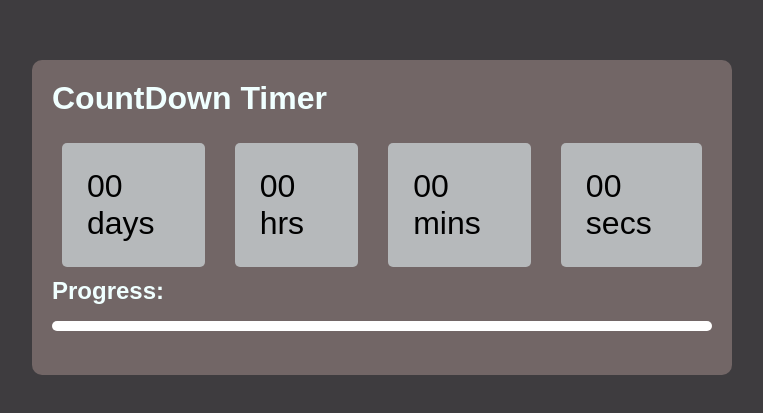
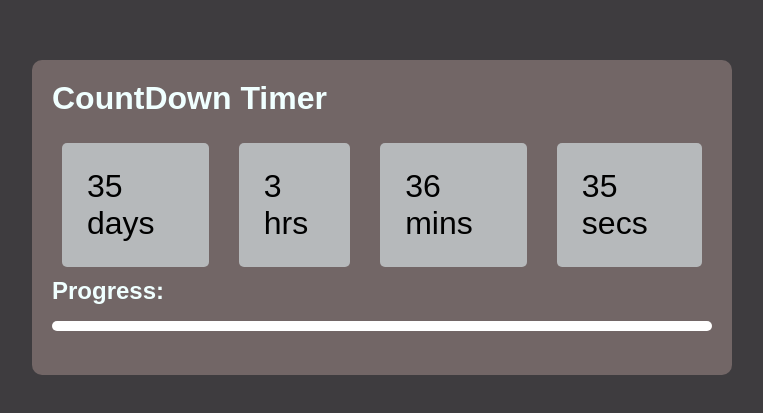
Before and after one commit to HamidTechy/javascript-practice-set, a plain HTML site: page jsWithBabbar/countDownTImer/index.html in a window 1280 px wide. Shown: the part 183-596 px from the top of the page, without its empty margins (258-1021 px from the left). Drawn offline with Linux system fonts and the light colour scheme.

Commit message:
added logic of timer js code

```diff
--- a/jsWithBabbar/countDownTImer/index.html
+++ b/jsWithBabbar/countDownTImer/index.html
@@ -12,16 +12,20 @@
         <h1>CountDown Timer</h1>
         <div id="countdown">
             <div>
-                <span id="days">00 days</span>
+                <span id="days">00 </span>
+                days
             </div>
             <div>
-                <span id="hours">00 hrs</span>
+                <span id="hours">00 </span>
+                hrs
             </div>
             <div>
-                <span id="minutes">00 mins</span>
+                <span id="minutes">00 </span>
+                mins
             </div>
             <div>
-                <span id="seconds">00 secs</span>
+                <span id="seconds">00 </span>
+                secs
             </div>
         </div>
         <h2>Progress:</h2>
--- a/jsWithBabbar/countDownTImer/script.js
+++ b/jsWithBabbar/countDownTImer/script.js
@@ -1,3 +1,21 @@
-const enddate = new Date('29 oct, 2025, 22:00:00').getDate()
-const startdate = new Date().getTime()
-console.log(startdate)
+const endDate = new Date('15 nov, 2025 20:00:00').getTime()
+const startDate = new Date().getTime()
+
+
+function updateTimer(){
+    const now = new Date().getTime();
+    const distanceCovered = now - startDate;
+    const distancePending = endDate - now;
+
+    const days = Math.floor(distancePending/(24*60*60*1000));
+    const hrs = Math.floor((distancePending%(24*60*60*1000))/(60*60*1000));
+    const mins = Math.floor((distancePending%(60*60*1000))/(60*1000));
+    const secs = Math.floor((distancePending%(60*1000))/(1000));
+
+    document.getElementById("days").innerHTML = days;
+    document.getElementById("hours").innerHTML = hrs;
+    document.getElementById("minutes").innerHTML = mins;
+    document.getElementById("seconds").innerHTML = secs;
+}
+
+setInterval(updateTimer, 1000);
```
